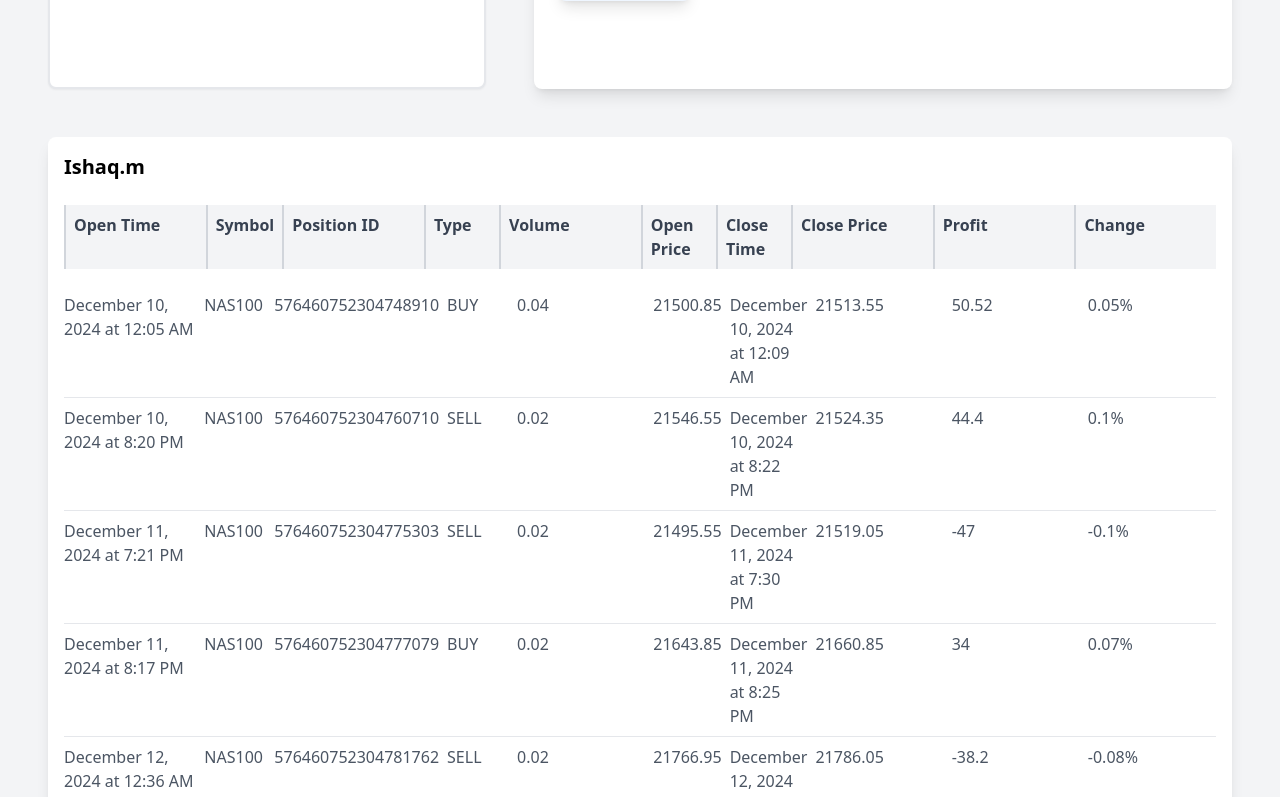
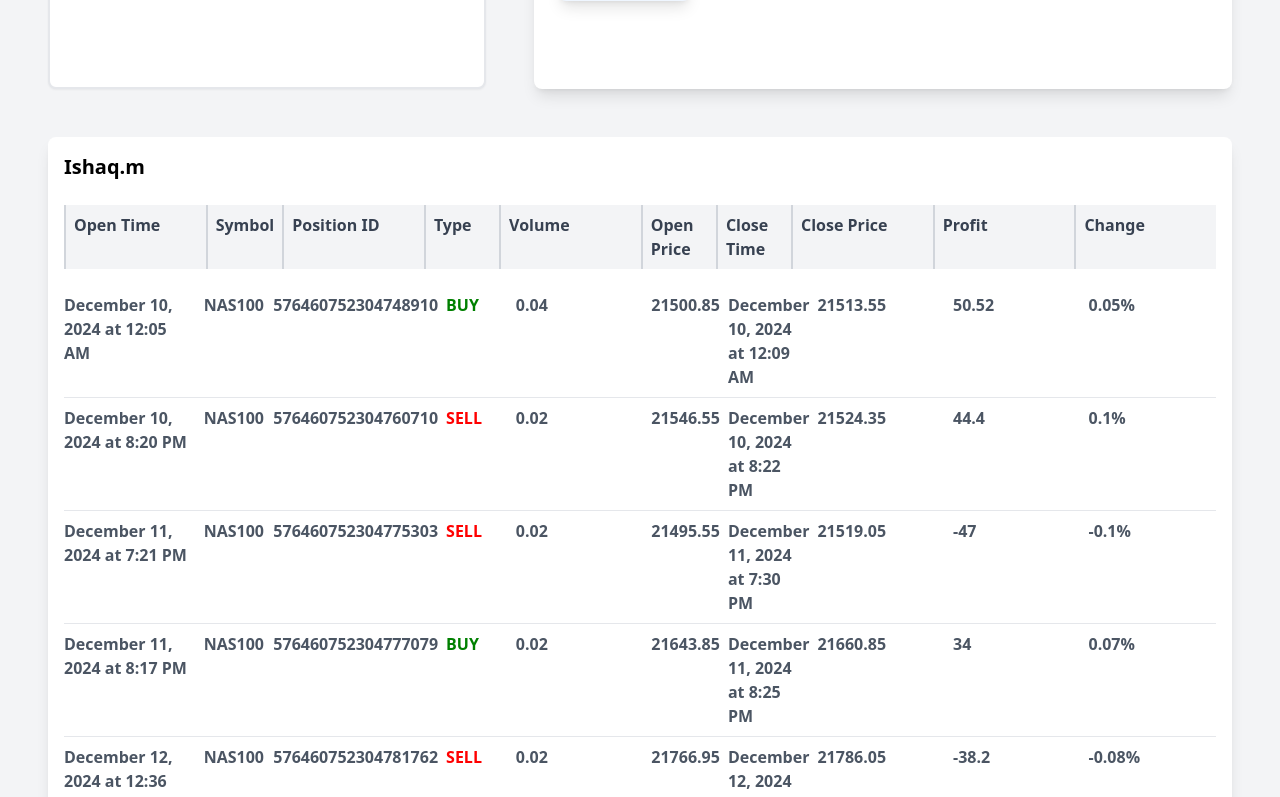
Before and after one commit to jayk-gupta/assignment, a React (Vite) app: page / in a window 1280 px wide. Shown: the part 1120-1917 px from the top of the page. Built offline with nearby package versions, Linux system fonts and the light colour scheme.

Commit message:
fixed trading log layout

```diff
--- a/src/components/Trading log/TradingLog.tsx
+++ b/src/components/Trading log/TradingLog.tsx
@@ -96,7 +96,13 @@ const TradingLog: React.FC<TradingLogProps> = ({ selectedTrader }) => {
                   <span className={`${styles.value} ${styles.positionId}`}>
                     {position.positionId}
                   </span>
-                  <span className={`${styles.value} ${styles.type}`}>
+                  <span
+                    className={`${styles.value} ${styles.type} `
+                  }
+                    style={{
+                      color: position.type === "BUY" ? "green" : "red",
+                    }}
+                  >
                     {position.type}
                   </span>
                   <span className={`${styles.value} ${styles.volume}`}>
--- a/src/components/Trading log/tradingLog.module.css
+++ b/src/components/Trading log/tradingLog.module.css
@@ -2,12 +2,12 @@
 
 /* Container for the entire log */
 .tradingLog {
-  @apply p-4 bg-white shadow-lg rounded-lg w-full;
+  @apply p-4 bg-white shadow-lg rounded-lg w-full font-semibold;
 }
 
 /* Styling for the column headers */
 .columnHeaders {
-  @apply mb-2 text-gray-700 font-semibold  border-gray-300;
+  @apply mb-2 text-gray-700 font-semibold border-gray-300;
 }
 
 /* Styling for each position (row) */
@@ -21,53 +21,47 @@
 }
 
 /* Styling for the row of data */
-.positionRow {
-  @apply flex   py-2;
-}
+.positionRow,
 .positionRowHeading {
-  @apply  flex  py-2;
+  @apply flex py-2;
 }
 
 /* Label style for headers */
 .label {
-  @apply font-bold text-gray-700 relative  w-40 border-l-2 border-gray-300 bg-gray-100 p-2
+  @apply font-bold text-gray-700 relative border-l-2 border-gray-300 bg-gray-100 p-2;
+}
 
-}
-.openTime{
-  @apply w-64
-}
-.symbol{
-  @apply w-32 pl-2
-}
-.type{
-@apply w-32 pl-2
-}
-.positionId{
-  @apply w-64 pl-2
-}
-.openPrice{
-@apply w-32 pl-2
-}
-.closeTime{
-  @apply w-32 pl-2
-}
-.volume{
-  @apply w-64 pl-2
-}
-.closePrice{
-  @apply w-64 pl-2
-}
-.profit{
-  @apply w-64 pl-2
-}
-.change{
-    @apply w-64 pl-2
-}
 /* Value style for position data */
 .value {
-  @apply text-gray-600
+  @apply text-gray-600;
+}
 
+/* Highlight for the selected trader */
+.selectedTrader {
+  @apply bg-blue-100;
 }
-.selectedTrader{
-  @apply bg-blue-100
+
+/* Common spacing and alignment for data cells */
+.dataCell {
+  @apply pl-2;
 }
+
+/* Width adjustments for specific columns */
+.openTime {
+  @apply w-64;
+}
+
+.symbol,
+.type,
+.openPrice,
+.closeTime {
+  @apply w-32 dataCell;
+}
+
+.positionId,
+.volume,
+.closePrice,
+.profit,
+.change {
+  @apply w-64 dataCell;
+}
```
